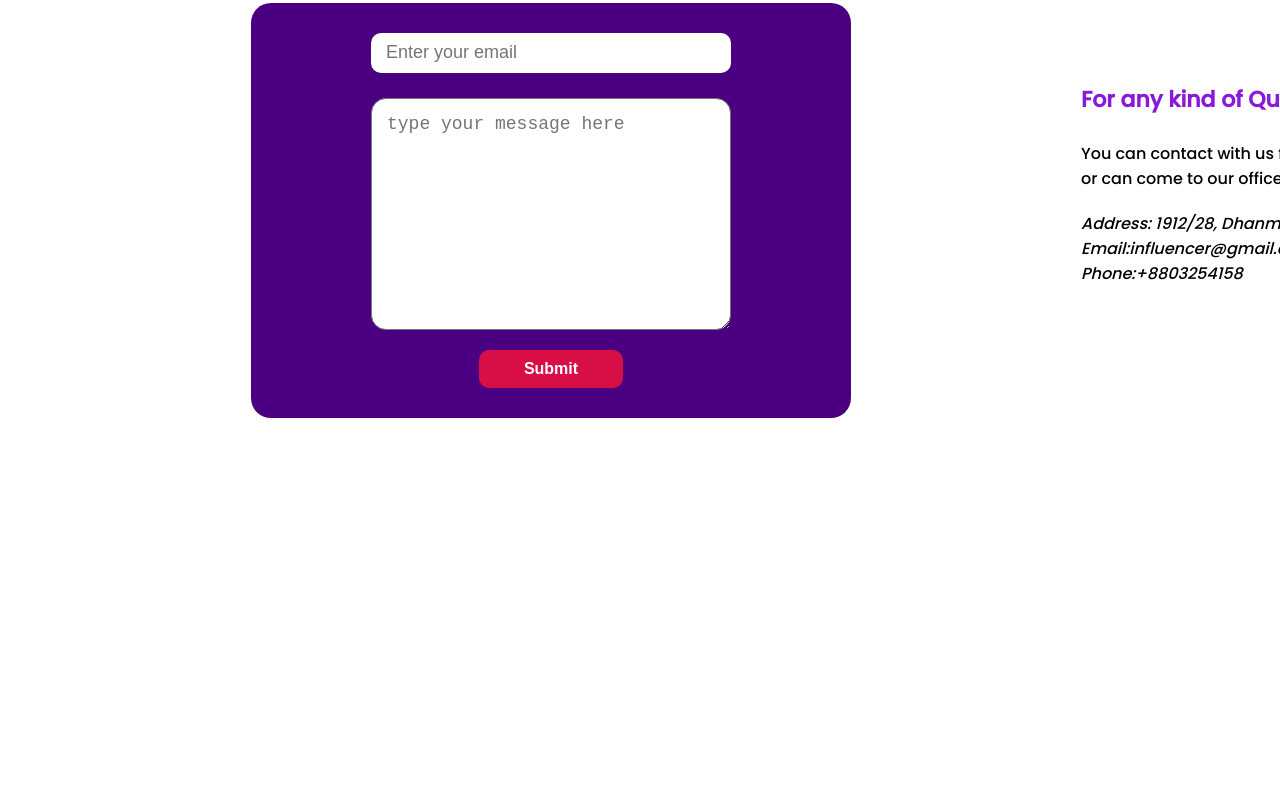
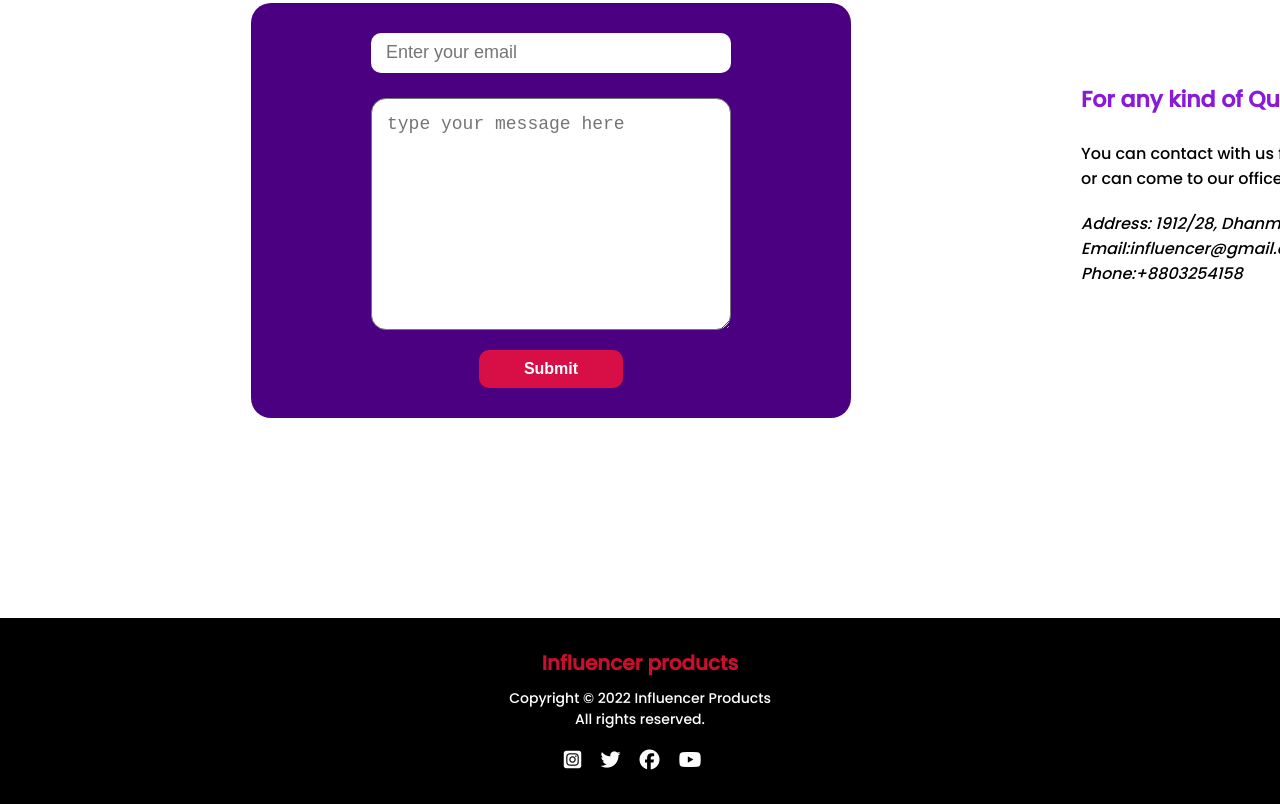
Before and after one commit to Abidur-Rahman-Chowdhury/influencer-website, a plain HTML site: page index.html in a window 1280 px wide. Shown: the part 2643-3447 px from the top of the page. Before the commit the page ends 3261 px from the top, so only its background shows below. Drawn offline with Linux system fonts and the light colour scheme.

Commit message:
footer finished

```diff
--- a/css/style.css
+++ b/css/style.css
@@ -290,3 +290,29 @@ body{
 /* -------------------
    contact us section end
 ----------------------- */
+/* -------------------
+   footer start
+----------------------- */
+footer{
+    text-align: center;
+    background-color: black;
+    color: white;
+    padding: 30px 0;
+}
+footer h4{
+    color: rgba(248, 19, 57, 0.815);
+    margin-bottom: 10px;
+    font-weight: 700;
+    font-size: 20px;
+}
+footer p{
+    font-size: 14px;
+}
+footer .social-icon i{
+    font-size: 20px;
+    margin-right: 15px;
+    margin-top: 20px;
+}
+/* -------------------
+   footer end
+----------------------- */
--- a/index.html
+++ b/index.html
@@ -300,7 +300,19 @@
       <!-- contact us section end -->
 
       <!-- footer section start  -->
+      <footer>
+         <h4>Influencer products</h4>
+         <p>Copyright &copy; 2022 Influencer Products <br>
+         All rights reserved.
+        </p>
+        <div class="social-icon">
+          <i class="fab fa-instagram-square"></i>
+          <i class="fab fa-twitter"></i>
+          <i class="fab fa-facebook"></i>
+          <i class="fab fa-youtube"></i>
 
+        </div>
+      </footer>
       <!-- footer section end  -->
 
 
```
